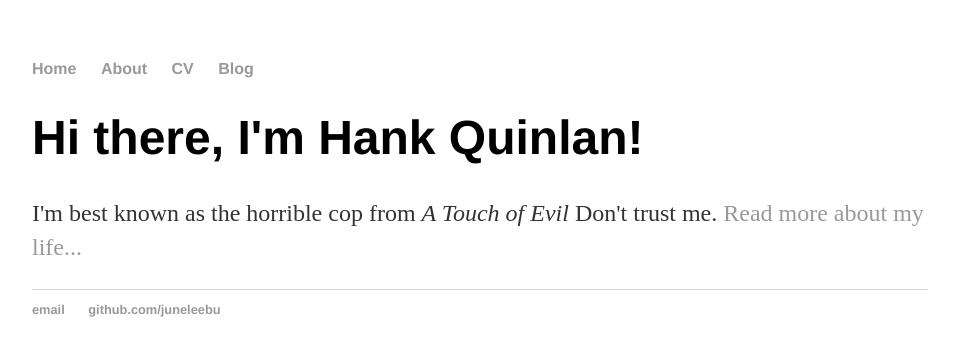
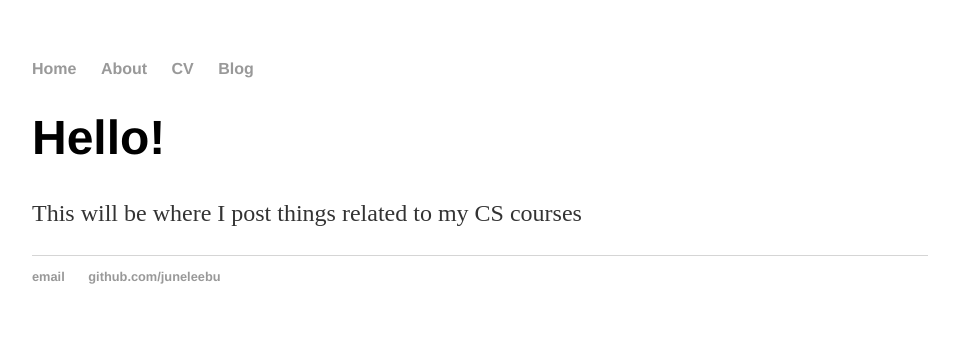
Before and after one commit to juneleebu/juneleebu.github.io, a Jekyll site: the page built from index.html, in a window 1280 px wide. Shown: the top 356 px of the page, without its empty margins (160-1119 px from the left). Built offline with Jekyll 4.4.1, drawn with Linux system fonts in a browser that asks for light colours.

Commit message:
Update index.html

```diff
--- a/index.html
+++ b/index.html
@@ -1,8 +1,8 @@
 ---
 layout: default
-title: Hank Quinlan, Horrible Cop
+title: June Lee, CS Undergraduate at Boston University
 ---
 <div class="blurb">
-	<h1>Hi there, I'm Hank Quinlan!</h1>
-	<p>I'm best known as the horrible cop from <em>A Touch of Evil</em> Don't trust me. <a href="/about">Read more about my life...</a></p>
+	<h1>Hello!</h1>
+	<p>This will be where I post things related to my CS courses</p>
 </div><!-- /.blurb -->
```
